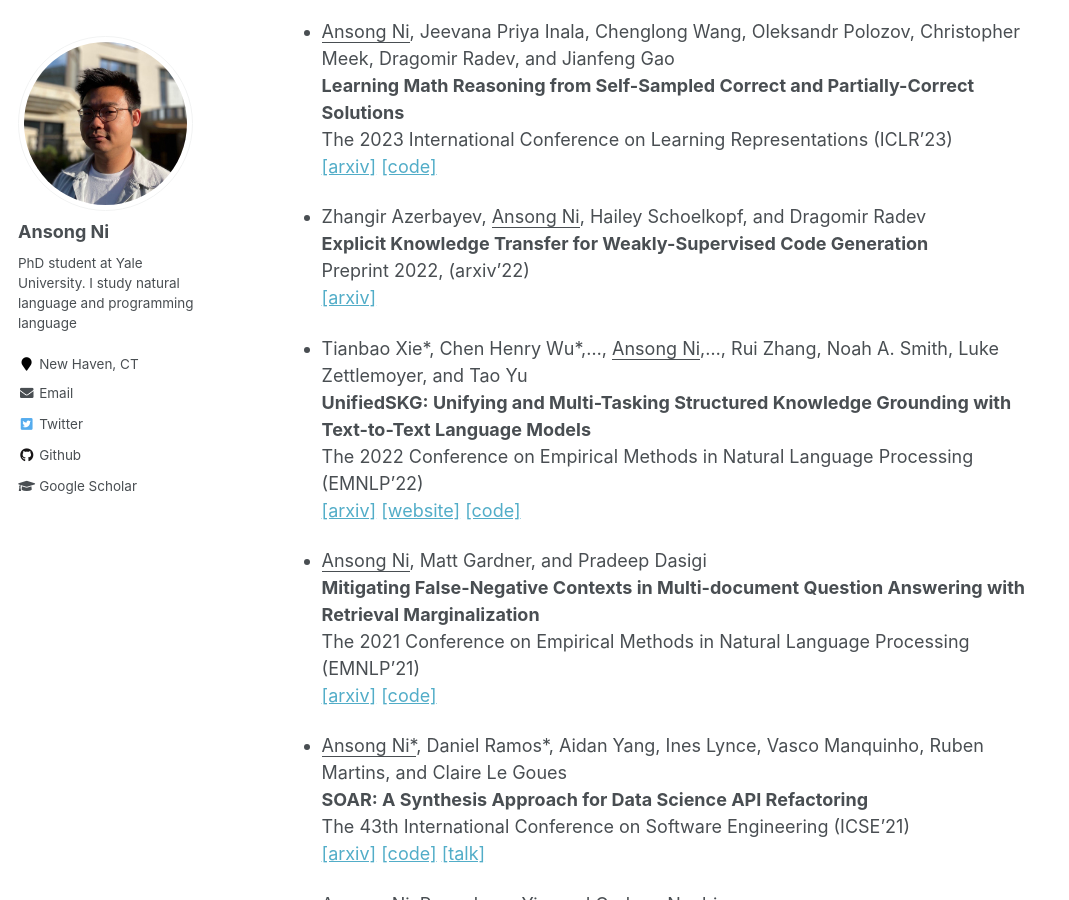
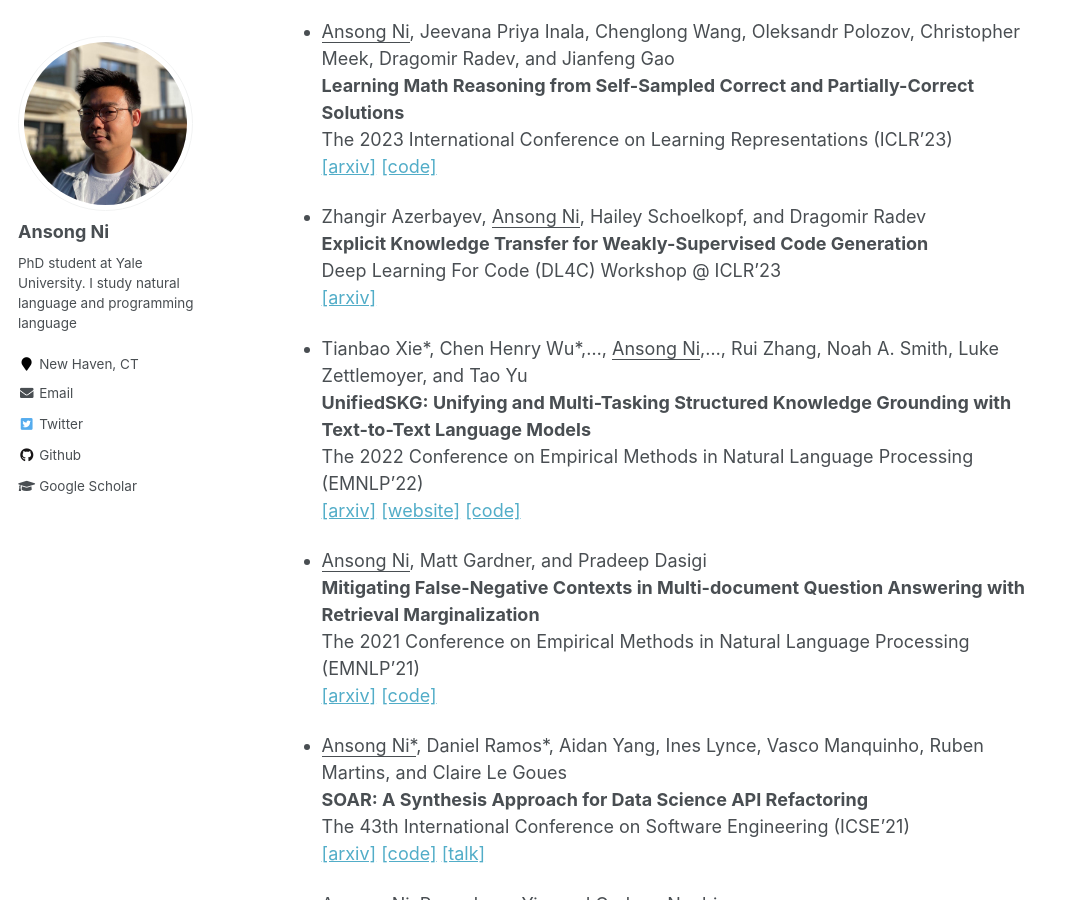
Before and after one commit to niansong1996/niansong1996.github.io, a Jekyll site: the page built from _pages/about.md, in a window 1280 px wide and 900 px high, scrolled down 1011 px. Shown: the whole window, without its empty margins (0-1069 px from the left). Built offline with Jekyll 4.4.1, drawn with Linux system fonts in a browser that asks for light colours.

Commit message:
update after dl4c acceptance

```diff
--- a/_pages/about.md
+++ b/_pages/about.md
@@ -39,7 +39,7 @@ The 2023 International Conference on Learning Representations (ICLR'23)
 
 * Zhangir Azerbayev, <u>Ansong Ni</u>, Hailey Schoelkopf, and Dragomir Radev
 **Explicit Knowledge Transfer for Weakly-Supervised Code Generation**
-Preprint 2022, (arxiv'22)
+Deep Learning For Code (DL4C) Workshop @ ICLR'23
     [\[arxiv\]](https://arxiv.org/abs/2211.16740)
 
 * Tianbao Xie\*, Chen Henry Wu\*,..., <u>Ansong Ni</u>,..., Rui Zhang, Noah A. Smith, Luke Zettlemoyer, and Tao Yu
```
